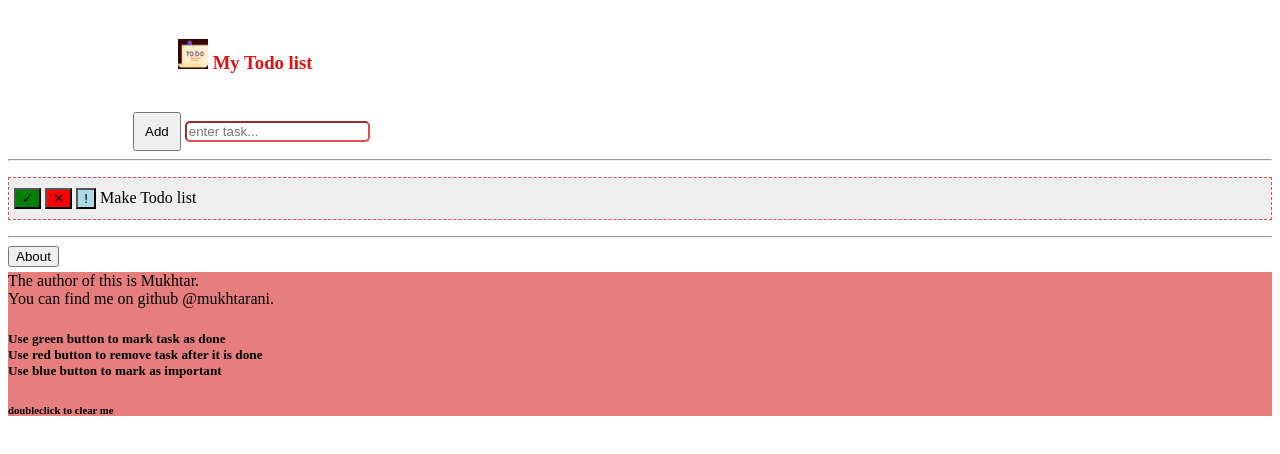
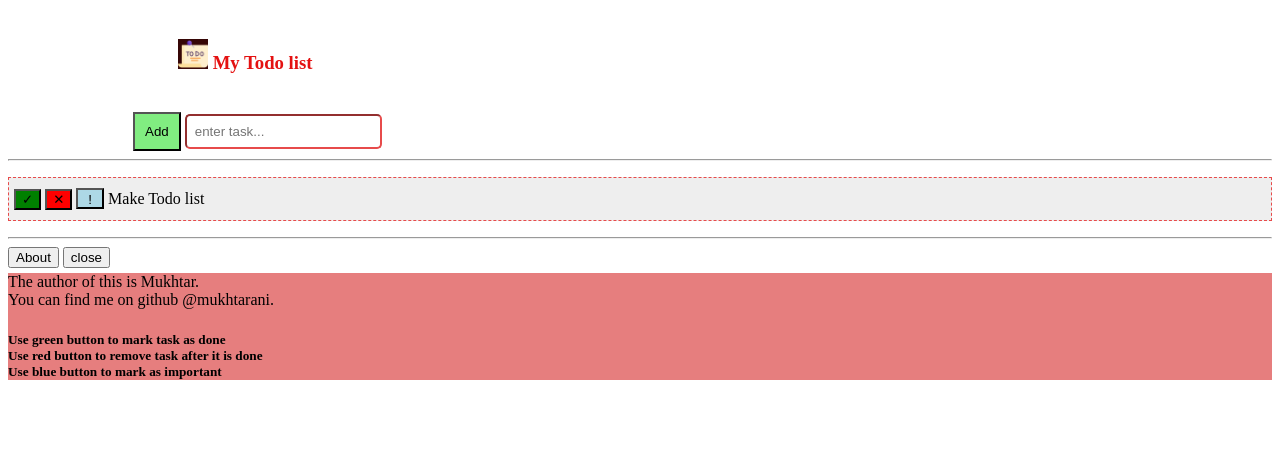
Before and after one commit to Mukhtarani/Todo-List, a plain HTML site: page index.html in a window 1280 px wide. Both pictures are taken after a click on the button "About". Drawn offline with Linux system fonts and the light colour scheme.

Commit message:
updated commit

```diff
--- a/index.html
+++ b/index.html
@@ -1,6 +1,7 @@
 <!Doctype html>
 <html>
     <head>
+        <meta name="viewport" content="width=device-width,initial-scale=1">
         <script src="todo.js"></script>
         <link rel="stylesheet" href="todo.css">
         <title>Todo-List</title>
@@ -23,7 +24,8 @@
             </ul>
             <hr>
           <div id="divabout">
-                <button onclick="doAbout()" ondblclick="clearAbout()">About</button>
+                <button onclick="doAbout()">About</button>
+                <button onclick="clearAbout()">close</button>
               <div id="forAboutText"> </div>
           </div>
 
--- a/todo.css
+++ b/todo.css
@@ -13,6 +13,7 @@
 #input{
     border-radius: 5px;
     border-color: rgb(231, 75, 75);
+    padding: 8px;
 }
 ul{
     padding-left: 0px;
@@ -31,8 +32,9 @@ ul{
 .remove{
     background-color: red;
 }
-.important{
+#importantbutton{
     background-color: lightblue;
+    padding: 2px 10px 0 10px;
 }
 
 li.finished{
@@ -49,17 +51,20 @@ li.important{
 #donebutton input[type="text"]{
     font-size: 18px;
     width: 94%;
-    padding: 10px;
+    padding: 20px;
 }
 
 #donebutton input[type="button"]{
     font-size: 1.2em;
     margin: -6px 4px 0px 0px;
+
 }
 
 #addButton{
     padding: 10px;
     margin-left: 125px;
+    background-color: rgb(129, 237, 129);
+    color: black
 }
 
 .aboutcolor{
--- a/todo.js
+++ b/todo.js
@@ -32,8 +32,8 @@ function doAbout(){
     // var About = document.getElementById("divabout");
     var About = document.getElementById("forAboutText")
     About.innerHTML=  'The author of this is Mukhtar.<br> You can find me on github @mukhtarani. <br>' + " " +
-                       '<h5>Use green button to mark task as done <br>Use red button to remove task after it is done<br>Use blue button to mark as important</h5>'+ " " +
-                       '<h6>doubleclick to clear me</h6>'
+                       '<h5>Use green button to mark task as done <br>Use red button to remove task after it is done<br>Use blue button to mark as important</h5>'
+
     About.className = "aboutcolor";
 }
 
```
